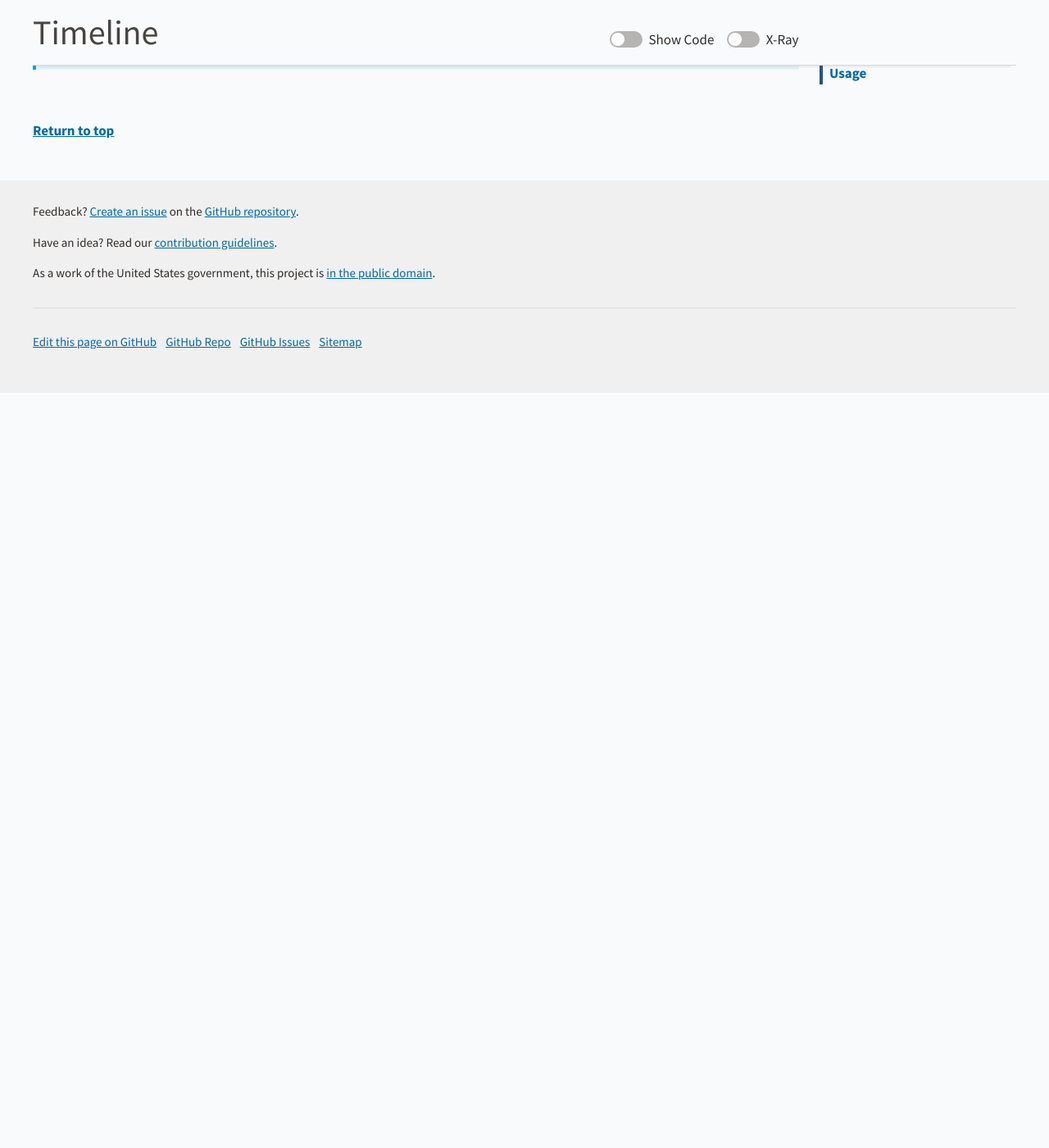
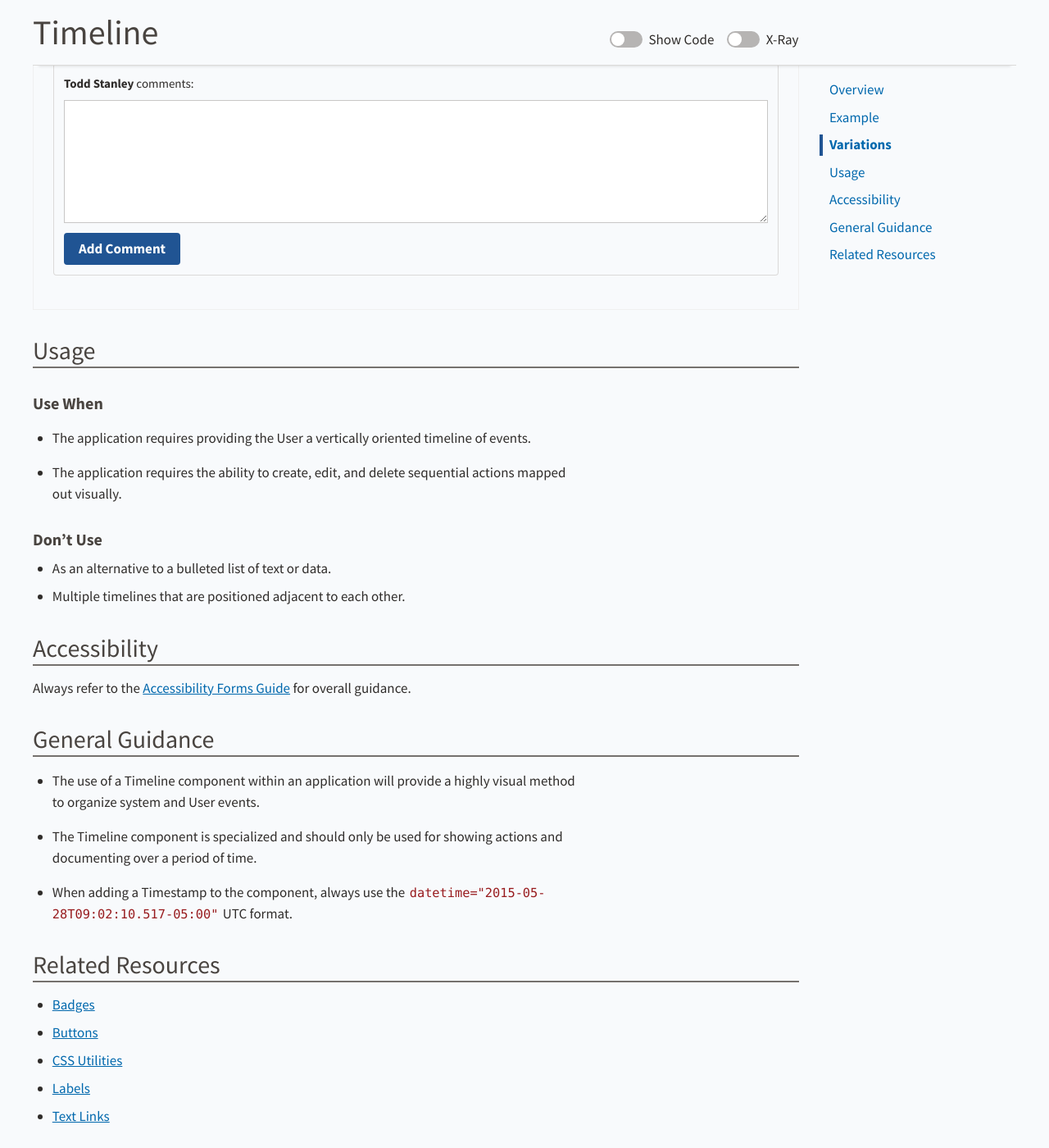
Before and after one commit to USDA-FSA/fsa-design-system, a Jekyll site: the page built from components/timeline/index.md, in a window 1280 px wide and 1400 px high, scrolled down 2929 px. Shown: the whole window at 82% size. Built offline with Jekyll 4.4.1, drawn with Linux system fonts in a browser that asks for light colours; before the commit the page ends 3396 px from its top, so only the background shows below that; some of the changed text lies outside the part shown.

Commit message:
added documentation for Timeline component [appends #296]

````diff
--- a/components/timeline/index.md
+++ b/components/timeline/index.md
@@ -6,7 +6,11 @@
 jump_menu: true
 ---
 
-`fsa-timeline`'s structure enables flexible usage of other Design System components. For example, the featured demo below makes sample use of [Labels]({{ site.baseurl }}components/labels/), [Badge]({{ site.baseurl }}components/badges/), [Buttons]({{ site.baseurl }}components/buttons/), [Text Links]({{ site.baseurl }}components/links/), and several [CSS Utilities]({{ site.baseurl }}utilities/).
+The purpose of a Timeline is to show the User a series of actions that have been taken over a period of time. It is a way to chronicle the who, what, when, where, and how of a process, and the `fsa-timeline` component allows for additional features for the User as well. As seen below, variations of the component actions allow the Developer to provide a way to create, update, and delete various actions within the timeline.
+
+The `fsa-timeline` component's structure enables flexible usage of other Design System components. For example, the featured demo below makes sample use of [Labels]({{ site.baseurl }}components/labels/), [Badge]({{ site.baseurl }}components/badges/), [Buttons]({{ site.baseurl }}components/buttons/), [Text Links]({{ site.baseurl }}components/links/), and several [CSS Utilities]({{ site.baseurl }}utilities/).
+
+## Example
 
 <div class="ds-preview ds-preview--default-bg">
   <div class="fsa-timeline">
@@ -187,6 +191,10 @@
 
 ## Variations
 
+Timelines are styled with `class="fsa-timeline"` on the external `<div>` and `class="fsa-timeline__item [fsa-timeline__item--[variation]"` on internal `<div>`.
+
+System nodes are styled with `class="fsa-timeline__item--system"`
+
 ### System
 <div class="ds-preview ds-preview--default-bg">
   <div class="fsa-timeline__item fsa-timeline__item--system">
@@ -204,6 +212,9 @@
 ```
 
 ### User
+
+User nodes are styled with `class="fsa-timeline__item--user"`
+
 <div class="ds-preview ds-preview--default-bg">
   <div class="fsa-timeline__item fsa-timeline__item--user">
     <div class="fsa-timeline__hd">
@@ -230,6 +241,9 @@
 ```
 
 ### Edit comment
+
+Editing nodes are styled with `class="fsa-timeline__item--editing"`
+
 <div class="ds-preview ds-preview--default-bg">
   <div class="fsa-timeline__item fsa-timeline__item--user fsa-timeline__item--editing">
     <div class="fsa-timeline__hd">
@@ -260,6 +274,9 @@
 ```
 
 ### Add a comment
+
+Add Comment nodes are styled with `class="fsa-timeline__item--add-comment"`
+
 <div class="ds-preview ds-preview--default-bg">
   <div class="fsa-timeline__item fsa-timeline__item--add-comment">
     <div class="fsa-timeline__hd">
@@ -289,8 +306,35 @@
 
 ## Usage
 
-<div class="fsa-alert fsa-alert--info fsa-alert--no-icon">
-  <div class="fsa-alert__body">
-    <p class="fsa-alert__text">Documentation in progress.</p>
-  </div>
-</div>
+### Use When
+
+* The application requires providing the User a vertically oriented timeline of events.
+
+* The application requires the ability to create, edit, and delete sequential actions mapped out visually.
+
+### Don't Use
+
+* As an alternative to a bulleted list of text or data.
+* Multiple timelines that are positioned adjacent to each other.
+
+## Accessibility
+
+Always refer to the [Accessibility Forms Guide]({{ site.baseurl }}guides/accessibility/forms) for overall guidance.
+
+
+## General Guidance
+
+* The use of a Timeline component within an application will provide a highly visual method to organize system and User events.
+
+* The Timeline component is specialized and should only be used for showing actions and documenting over a period of time.
+
+* When adding a Timestamp to the component, always use the `datetime="2015-05-28T09:02:10.517-05:00"` UTC format.
+
+
+## Related Resources
+
+* [Badges]({{ site.baseurl }}components/badges/)
+* [Buttons]({{ site.baseurl }}components/buttons/)
+* [CSS Utilities]({{ site.baseurl }}utilities/)
+* [Labels]({{ site.baseurl }}components/labels/)
+* [Text Links]({{ site.baseurl }}components/links/)
````
